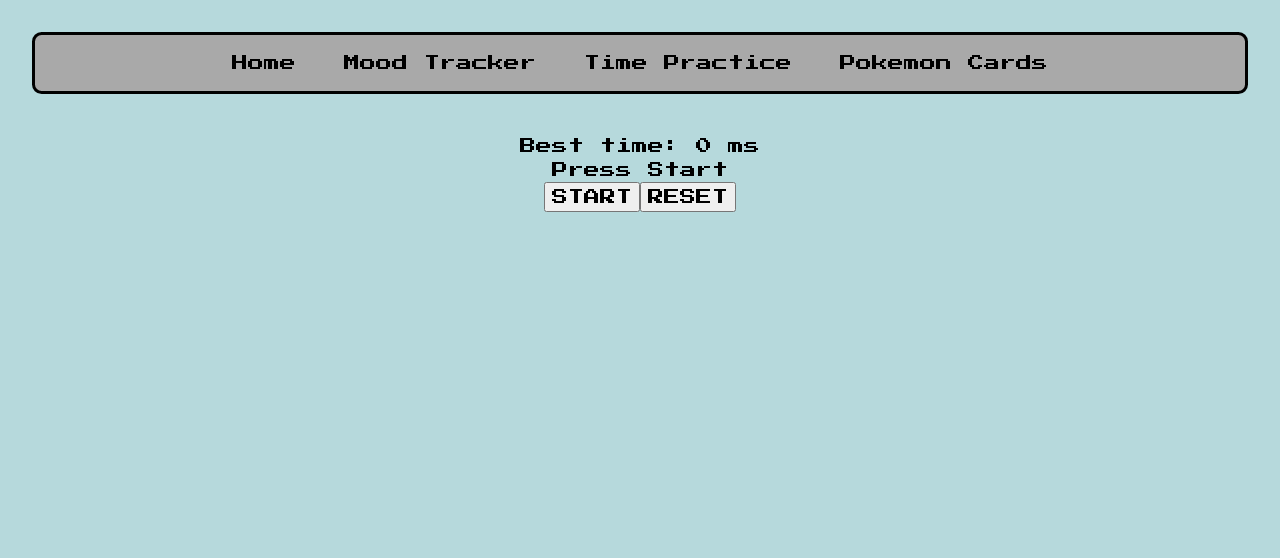
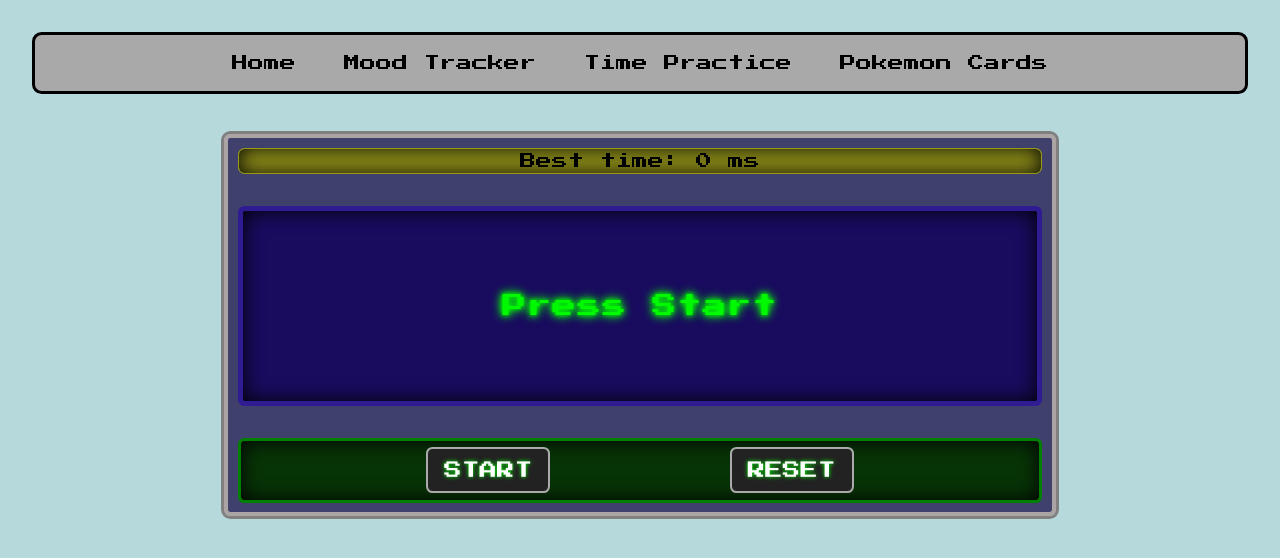
Before and after one commit to gilotin/Practice-hub, a React (Vite) app in the folder Practice-hub/: page /time-practice in a window 1280 px wide. Shown: the top 558 px of the page. Built offline with nearby package versions, Linux system fonts and the light colour scheme.

Commit message:
fix: fix some issues with CSS for smaller displays

```diff
--- a/Practice-hub/src/features/MoodTracker/MoodTracker.module.css
+++ b/Practice-hub/src/features/MoodTracker/MoodTracker.module.css
@@ -1,10 +1,12 @@
 .moodTrackerWrapper {
+    max-width: 34rem;
     background-color: var(--main-light);
     border-radius: .4rem;
     border: 4px solid white;
     gap: 2rem;
     outline: 3px solid grey;
     padding: .6rem;
+    margin: auto;
 }
 
 .moodSectionList {
@@ -32,8 +34,8 @@
     margin: 1rem 0;
 }
 
-#undo {
-    background-color: rgb(66, 34, 34);
+.undoButton {
+    background-color: rgb(215, 42, 42);
 }
 
 .moodHistory {
--- a/Practice-hub/src/features/MoodTracker/MoodTracker.tsx
+++ b/Practice-hub/src/features/MoodTracker/MoodTracker.tsx
@@ -57,7 +57,11 @@ export function MoodTracker() {
                     </button>
                 </section>
                 <section className={styles.redact}>
-                    <button id="undo" onClick={undoMood} className={styles.moodButton}>
+                    <button
+                        id="undo"
+                        onClick={undoMood}
+                        className={`${styles.moodButton} ${styles.undoButton}`}
+                    >
                         Undo
                     </button>
                 </section>
--- a/Practice-hub/src/features/timerPractice/TimePractice.module.css
+++ b/Practice-hub/src/features/timerPractice/TimePractice.module.css
@@ -1,67 +1,67 @@
 .timePracticeWrapper {
-    min-width: 360px;
+    background-color: rgb(64, 64, 109);
+    border-radius: .4rem;
+    border: 4px solid rgb(172, 164, 164);
+    display: flex;
+    flex-direction: column;
+    gap: 2rem;
+    margin: auto;
+    max-width: 52rem;
     min-height: 300px;
-    background-color: rgb(64, 64, 109);
-    display: flex;
-    border: 4px solid rgb(172, 164, 164);
+    outline: 3px solid grey;
     padding: .6rem;
-    border-radius: .4rem;
-    outline: 3px solid grey;
-    gap: 2rem;
-    flex-direction: column;
 
 }
 
 
-
 .scoreBoard {
-    border: 1px solid rgb(152, 152, 28);
     background-color: rgb(152, 152, 28);
     border-radius: 0.4rem;
+    border: 1px solid rgb(152, 152, 28);
     box-shadow: inset 0 0 20px #000;
 }
 
 .gameSection {
+    align-items: center;
+    background-color: rgb(26, 11, 97);
+    border-radius: 0.4rem;
+    border: 5px solid rgb(47, 28, 146);
+    box-shadow: inset 0 0 20px #000;
+    display: flex;
+    font-size: 46px;
+    justify-content: center;
+    min-height: 200px;
     position: relative;
-    box-shadow: inset 0 0 20px #000;
-    border: 5px solid rgb(47, 28, 146);
-    background-color: rgb(26, 11, 97);
-    min-height: 200px;
-    font-size: 46px;
-    display: flex;
-    align-items: center;
-    justify-content: center;
-    border-radius: 0.4rem;
 }
 
 .userInterface {
-    border: 3px solid green;
     background-color: rgb(7, 52, 7);
     border-radius: 0.4rem;
-    padding: .4rem;
+    border: 3px solid green;
+    box-shadow: inset 0 0 20px #000;
     display: flex;
     justify-content: space-evenly;
-    box-shadow: inset 0 0 20px #000;
+    padding: .4rem;
 }
 
 .displaySection {
+
     color: white;
     text-align: center;
+    transition: background-color 0.3s ease;
     user-select: none;
-
-    transition: background-color 0.3s ease;
 }
 
 
 .startButton,
 .resetButton {
     background-color: #222;
+    border-radius: 0.4rem;
+    border: 2px solid #aaa;
     color: white;
-    border: 2px solid #aaa;
-    border-radius: 0.4rem;
+    cursor: pointer;
+    font-size: 1.1rem;
     padding: 0.5rem 1rem;
-    font-size: 1.1rem;
-    cursor: pointer;
     text-shadow: 0 0 4px #00ff00;
     transition: background-color 0.2s ease;
 }
@@ -81,16 +81,16 @@
     letter-spacing: 1px;
 }
 
-.gameSection {
-    content: "";
-    position: absolute;
-    top: 0;
-    left: 0;
-    width: 100%;
-    height: 100%;
-    pointer-events: none;
+.gameSection::before {
     background: repeating-linear-gradient(to bottom,
             rgba(0, 0, 0, 0) 0,
             rgba(0, 0, 0, 0.05) 1px);
     border-radius: 0.4rem;
+    content: "";
+    height: 100%;
+    left: 0;
+    pointer-events: none;
+    position: absolute;
+    top: 0;
+    width: 100%;
 }
--- a/Practice-hub/src/features/timerPractice/TimePractice.tsx
+++ b/Practice-hub/src/features/timerPractice/TimePractice.tsx
@@ -1,4 +1,6 @@
+import styles from "./TimePractice.module.css";
 import { useState, useEffect } from "react";
+
 export function TimePracticeDisplay() {
     const [showCountdown, setShowCountdown] = useState<boolean>(false);
     const [lockButton, setLockButton] = useState<boolean>(false);
@@ -46,24 +48,28 @@ export function TimePracticeDisplay() {
 
     return (
         <>
-            <div className="wrapper-time-practice">
-                <section className="score-board">
+            <div className={styles.timePracticeWrapper}>
+                <section className={styles.scoreBoard}>
                     <p>Best time: {score} ms </p>
                 </section>
                 {lockButton && showCountdown ? (
-                    <section onClick={handleSpeedClickButton} className="game-section">
-                        <p className="glow-text">Click!!!</p>
+                    <section onClick={handleSpeedClickButton} className={styles.gameSection}>
+                        <p className={styles.glowText}>Click!!!</p>
                     </section>
                 ) : (
-                    <section className="game-section">
-                        <p className="glow-text">Press Start</p>
+                    <section className={styles.gameSection}>
+                        <p className={styles.glowText}>Press Start</p>
                     </section>
                 )}
-                <section className="user-interface">
-                    <button className="start-btn" disabled={lockButton} onClick={OnClickStartBtn}>
+                <section className={styles.userInterface}>
+                    <button
+                        className={styles.startButton}
+                        disabled={lockButton}
+                        onClick={OnClickStartBtn}
+                    >
                         START
                     </button>
-                    <button className="reset-btn" onClick={onClickResetBtn}>
+                    <button className={styles.resetButton} onClick={onClickResetBtn}>
                         RESET
                     </button>
                 </section>
```
Also changed, not shown: Practice-hub/src/App.css (+0 -148 lines).
